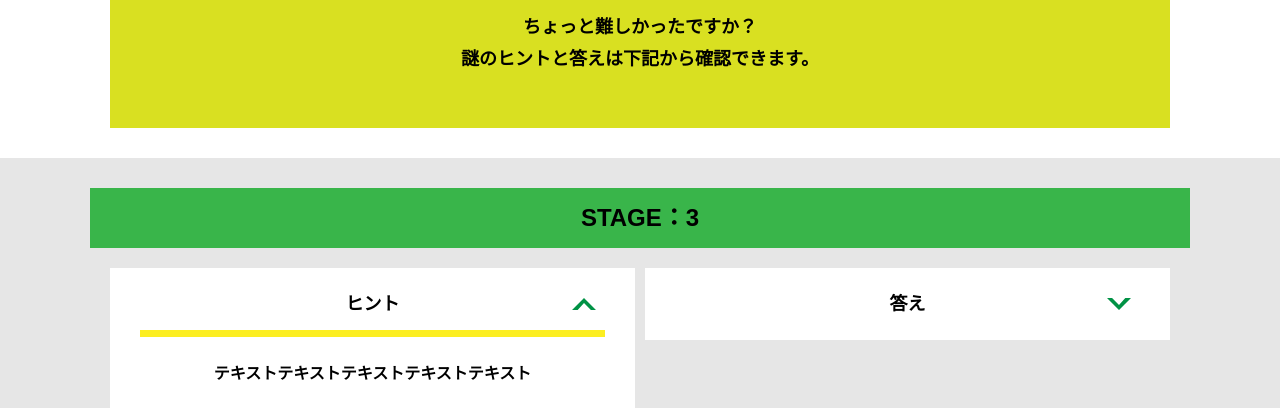
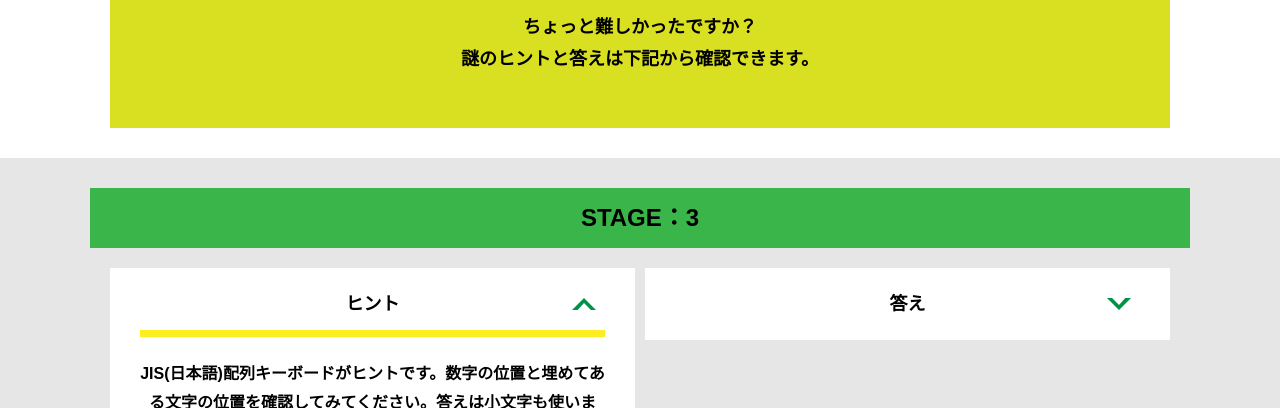
Before and after one commit to d-a-n-b-o/alfa-ocha-30, a plain HTML site: page hint3.html in a window 1280 px wide. Both pictures are taken after a click on the element "ヒント". Shown: the part 392-800 px from the top of the page. Drawn offline with nearby package versions, Linux system fonts and the light colour scheme; files that its build step writes are made by us from their sources.

Commit message:
Update hint3.html

```diff
--- a/hint3.html
+++ b/hint3.html
@@ -42,7 +42,7 @@
           <div class="column">
             <div class="card">
               <h3 class="card__title">ヒント<svg class="card__arrow"><use xlink:href="#arrow"></use></svg></h3>
-              <p class="card__content">テキストテキストテキストテキストテキスト</p>
+              <p class="card__content">JIS(日本語)配列キーボードがヒントです。数字の位置と埋めてある文字の位置を確認してみてください。答えは小文字も使います。</p>
             </div>
 
  <!-- 3-2ヒント追加
@@ -69,7 +69,7 @@
  <!-- 3-2答え追加
             <div class="card">
               <h3 class="card__title">3-2答え<svg class="card__arrow"><use xlink:href="#arrow"></use></svg></h3>
-              <p class="card__content">ううう</p>
+              <p class="card__content">MacBook</p>
             </div>
 3-2答え追加ここまで -->
 
```
